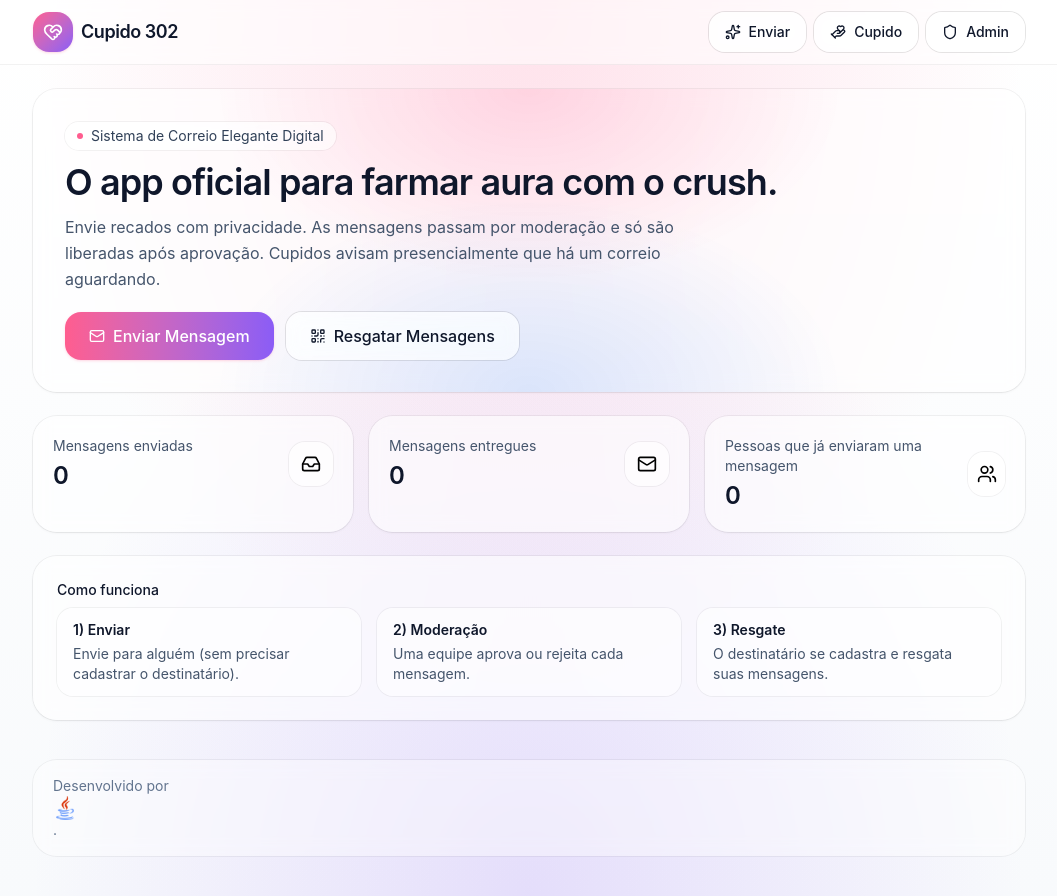
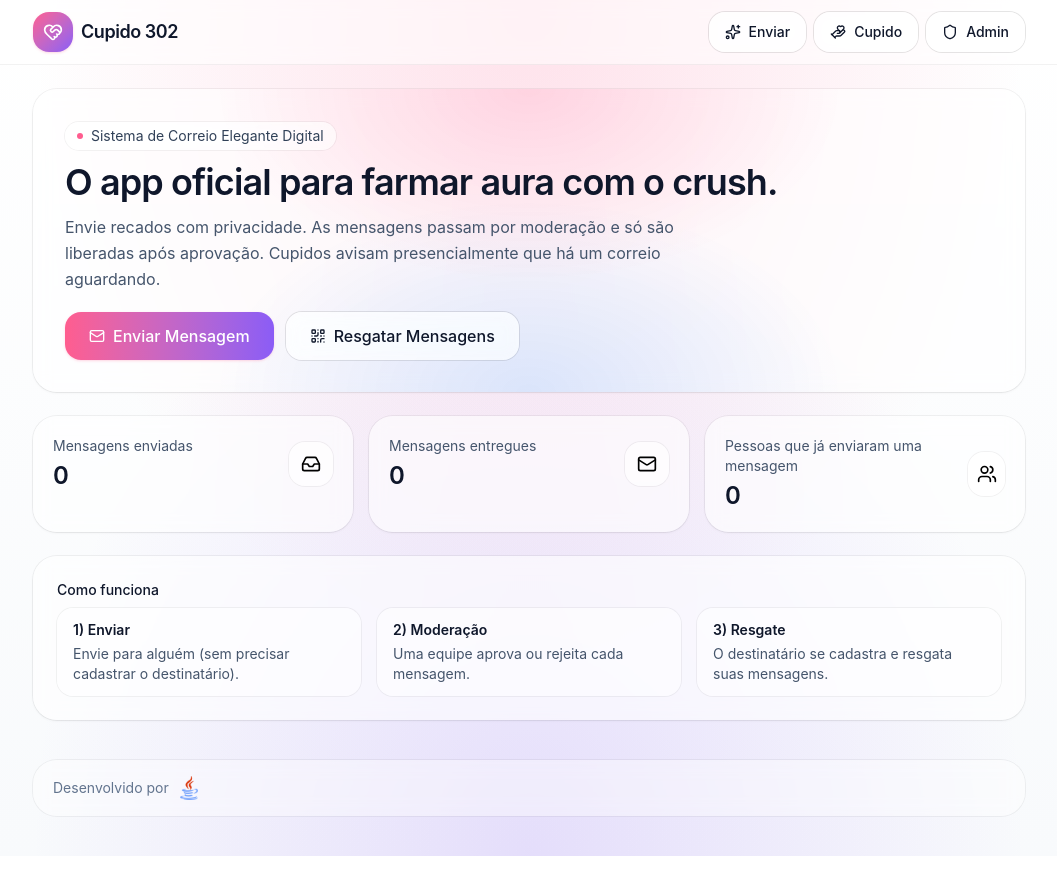
Before and after one commit to tzinegf/cupido302, a React (Vite) app: page / in a window 1280 px wide. Shown: the whole page, without its empty margins (111-1168 px from the left). After the commit the page ends 856 px from the top, so only its background shows below. Built offline with nearby package versions, Linux system fonts and the light colour scheme; no server answers.

Commit message:
ui: manter ícone alinhado ao texto no rodapé

```diff
--- a/src/components/AppShell.tsx
+++ b/src/components/AppShell.tsx
@@ -50,7 +50,14 @@ export function AppShell() {
 
       <footer className="mx-auto w-full max-w-5xl px-4 pb-10 pt-4 text-sm text-slate-500">
         <div className="rounded-3xl bg-white/40 ring-1 ring-black/5 backdrop-blur px-5 py-4">
-          Desenvolvido por{' '}<img src={meuIcone} alt="Descrição do Ícone" style={{ width: '24px', height: '24px' }} />.
+          <span className="inline-flex items-center gap-2">
+            Desenvolvido por
+            <img
+              src={meuIcone}
+              alt="Descrição do Ícone"
+              style={{ width: '24px', height: '24px' }}
+            />
+          </span>
         </div>
       </footer>
     </div>
```
